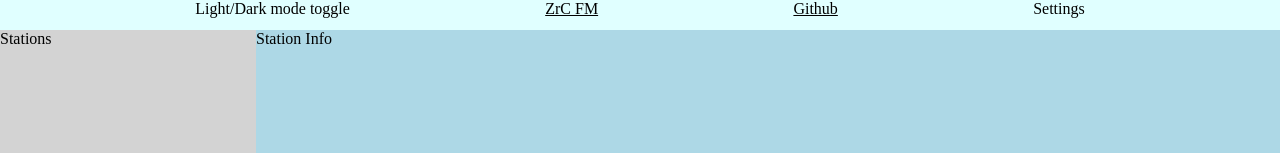
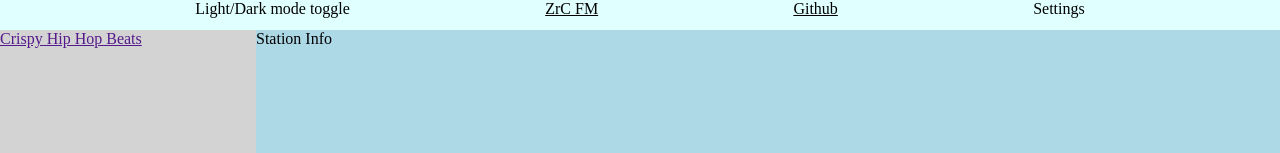
Before and after one commit to AS-Coope/ZrC-FM, a plain HTML site: page index.html in a window 1280 px wide. Shown: the top 153 px of the page. Drawn offline with Linux system fonts and the light colour scheme.

Commit message:
Add a test station to side bar

```diff
--- a/index.html
+++ b/index.html
@@ -29,7 +29,7 @@
         </header>
 
         <aside>
-            Stations
+            <a href="" id="hip-hop">Crispy Hip Hop Beats</a>
         </aside>
 
         <main class="playlist-container">
```
